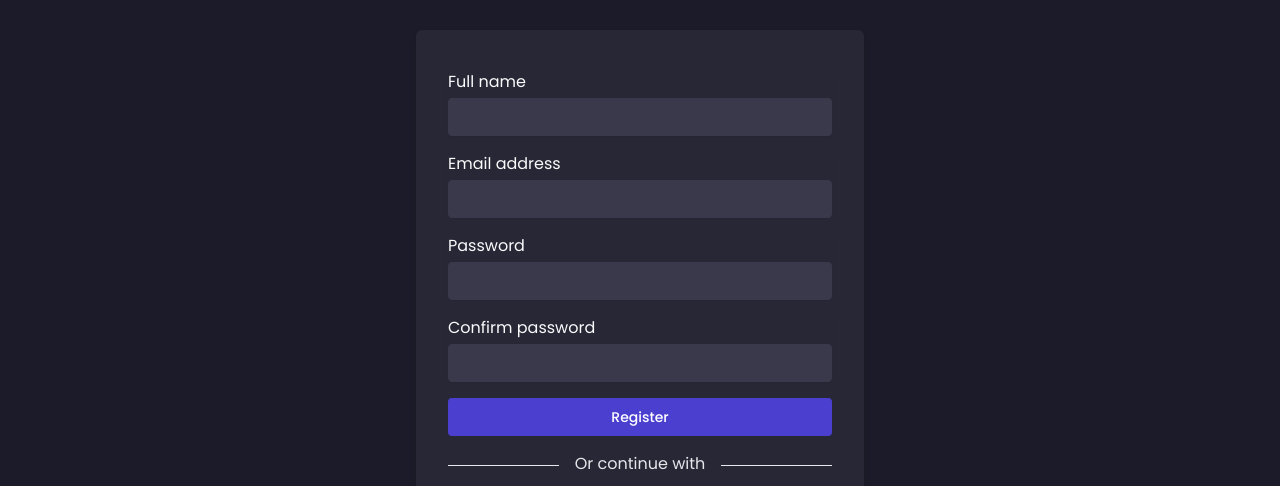
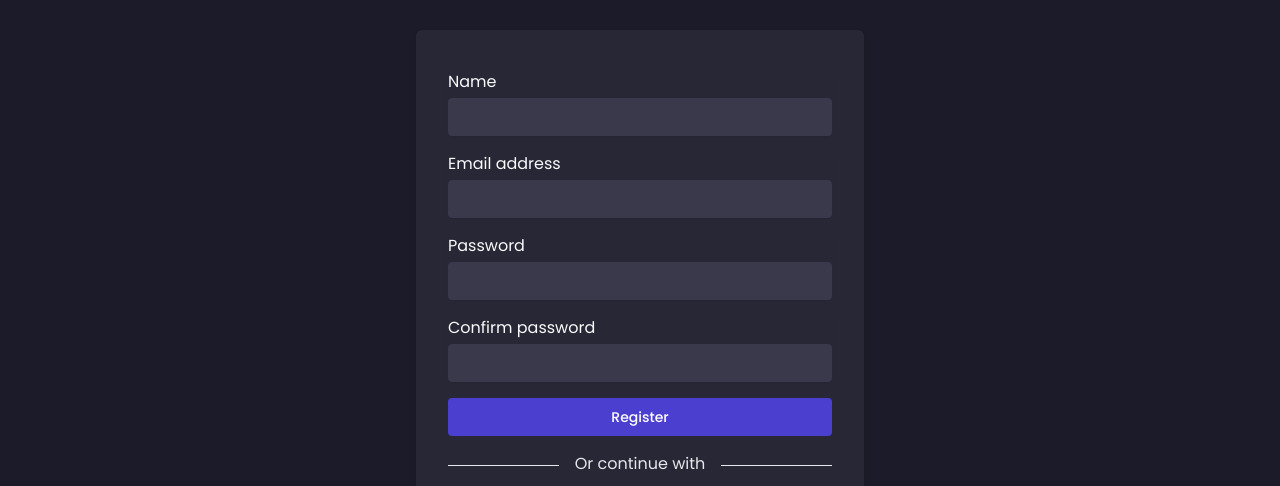
Before and after one commit to Yugabdh/Codelit, a Next.js app: page /register in a window 1280 px wide. Shown: the part 213-699 px from the top of the page. Built offline with nearby package versions, Linux system fonts and the light colour scheme; no server answers.

Commit message:
Modified forms with InputField component

```diff
--- a/components/RegistrationForm/index.js
+++ b/components/RegistrationForm/index.js
@@ -1,78 +1,107 @@
-import Link from "next/link";
+import { useCreateUserWithEmailAndPassword } from "react-firebase-hooks/auth";
+
+import InputField from "../InputField";
+import useForm from "../../hooks/useForm";
+import validate from "./validationRules";
+
+import auth from "../../firebase/firebase";
 
 const RegistrationForm = () => {
+  const [createUserWithEmailAndPassword, user, loading, error] =
+    useCreateUserWithEmailAndPassword(auth);
+
+  const register = () => {
+    // TODO: write register logic
+    setIsSubmitting(false);
+  };
+
+  const {
+    values,
+    errors,
+    handleChange,
+    handleSubmit,
+    isSubmitting,
+    setIsSubmitting,
+  } = useForm(register, validate);
+
   return (
-
-    <form className="space-y-4" action="#" method="POST">
+    <form
+      className="space-y-4"
+      onSubmit={handleSubmit}
+      noValidate
+      method="POST"
+    >
       <input type="hidden" name="remember" defaultValue="true" />
       <div className="rounded-md shadow-sm">
-        <div>
-          <label htmlFor="fullName" className="text-gray-50">
-            Full name
-          </label>
-          <input
+        <InputField
+          label="Name"
           id="fullName"
           name="fullName"
-            type="fullName"
-            required
-            className="appearance-none rounded relative block w-full px-3 py-2 bg-bg-faint mt-1 text-gray-50 focus:outline-none border border-bg-faint focus:border-gray-50 focus:z-10 sm:text-sm"
+          type="text"
+          value={values.fullName || ""}
+          handleChange={handleChange}
+          required={true}
+          placeholder=""
+          disabled={loading}
+          error={errors.fullName}
         />
       </div>
+      <div className="rounded-md shadow-sm">
+        <InputField
+          label="Email address"
+          id="email"
+          name="email"
+          type="email"
+          value={values.email || ""}
+          handleChange={handleChange}
+          autoComplete="email"
+          required={true}
+          disabled={loading}
+          error={errors.email}
+        />
       </div>
       <div className="rounded-md shadow-sm">
-        <div>
-          <label htmlFor="email-address" className="text-gray-50">
-            Email address
-          </label>
-          <input
-            id="email-address"
-            name="email"
-            type="email"
-            autoComplete="email"
-            required
-            className="appearance-none rounded relative block w-full px-3 py-2 bg-bg-faint mt-1 text-gray-50 focus:outline-none border border-bg-faint focus:border-gray-50 focus:z-10 sm:text-sm"
-          />
-        </div>
-      </div>
-      <div className="rounded-md shadow-sm">
-        <div>
-          <label htmlFor="password" className="text-gray-50">
-            Password
-          </label>
-          <input
+        <InputField
+          label="Password"
           id="password"
           name="password"
           type="password"
-            required
-            className="appearance-none rounded relative block w-full px-3 py-2 bg-bg-faint mt-1 text-gray-50 focus:outline-none border border-bg-faint focus:border-gray-50 focus:z-10 sm:text-sm"
+          value={values.password || ""}
+          handleChange={handleChange}
+          autoComplete="password"
+          required={true}
+          disabled={loading}
+          error={errors.password}
         />
       </div>
-      </div>
       <div className="rounded-md shadow-sm">
-        <div>
-          <label htmlFor="password" className="text-gray-50">
-            Confirm password
-          </label>
-          <input
+        <InputField
+          label="Confirm password"
           id="repassword"
           name="repassword"
-            type="repassword"
-            required
-            className="appearance-none rounded relative block w-full px-3 py-2 bg-bg-faint mt-1 text-gray-50 focus:outline-none border border-bg-faint focus:border-gray-50 focus:z-10 sm:text-sm"
+          type="password"
+          value={values.repassword || ""}
+          handleChange={handleChange}
+          autoComplete="repassword"
+          required={true}
+          disabled={loading}
+          error={errors.repassword}
         />
-        </div>
       </div>
 
       <div>
         <button
           type="submit"
-          className="group relative w-full flex justify-center py-2 px-4 border border-transparent text-sm font-medium rounded text-white bg-primary-200 hover:bg-primary-400 focus:outline-none focus:ring-2 focus:ring-offset-2 transition-all ease focus:ring-indigo-500"
+          disabled={isSubmitting || loading}
+          className={`group relative w-full flex justify-center py-2 px-4 border border-transparent text-sm font-medium rounded text-white bg-primary-200 hover:bg-primary-400 focus:outline-none focus:ring-2 focus:ring-offset-2 transition-all ease focus:ring-indigo-500 ${
+            isSubmitting || loading ? "bg-gray-500 hover:bg-gray-500" : ""
+          }`}
         >
           Register
         </button>
       </div>
     </form>
-  )
-}
+  );
+};
 
 export default RegistrationForm;
--- a/components/RegistrationForm/validationRules.js
+++ b/components/RegistrationForm/validationRules.js
@@ -3,21 +3,23 @@ export default function validate(values) {
   let emailRegex = /^(([^<>()\[\]\\.,;:\s@"]+(\.[^<>()\[\]\\.,;:\s@"]+)*)|(".+"))@((\[[0-9]{1,3}\.[0-9]{1,3}\.[0-9]{1,3}\.[0-9]{1,3}\])|(([a-zA-Z\-0-9]+\.)+[a-zA-Z]{2,}))$/;
   let errors = {};
   if (!values.fullName) {
-    errors.fullName = "Please enter full name";
+    errors.fullName = "Please enter name";
+  } else if (!(/^([a-zA-Z'-.]+(?:\ [a-zA-Z'-.]+)?)$/.test(values.fullName.trim()))) {
+    errors.fullName = "Please enter name(Firstname and lastname)";
   }
   if (!values.email) {
     errors.email = "Please enter email address";
-  } else if (!emailRegex.test(values.email)) {
+  } else if (!emailRegex.test(values.email.trim())) {
     errors.email = "Please provide proper email address";
   }
   if (!values.password) {
     errors.password = "Please enter password";
-  } else if (values.password.length < 8) {
+  } else if (values.password.trim().length <= 7) {
     errors.password = "Password should be minimum 8 characters";
   }
   if (!values.repassword) {
     errors.repassword = "Please re-enter password";
-  } else if (!(values.password === values.repassword)) {
+  } else if (!(values.password === values.repassword.trim())) {
     errors.repassword = "Password not matching";
   }
   return errors;
--- a/components/SignInForm/index.js
+++ b/components/SignInForm/index.js
@@ -1,36 +1,61 @@
 import Link from "next/link";
+import { useSignInWithEmailAndPassword } from 'react-firebase-hooks/auth';
+
+import InputField from "../InputField";
+import useForm from "../../hooks/useForm";
+import validate from "./validationRules";
+
+import auth from "../../firebase/firebase";
 
 const SignInForm = () => {
+  const [signInWithEmailAndPassword, user, loading, error] =
+    useSignInWithEmailAndPassword(auth);
+
+  const login = () => {
+    // TODO: write login logic
+    setIsSubmitting(false);
+  };
+
+  const {
+    values,
+    errors,
+    handleChange,
+    handleSubmit,
+    isSubmitting,
+    setIsSubmitting,
+  } = useForm(login, validate);
   return (
     <form className="space-y-4" action="#" method="POST">
       <input type="hidden" name="remember" defaultValue="true" />
       <div className="rounded-md shadow-sm">
         <div>
-          <label htmlFor="email-address" className="text-gray-50">
-            Email address
-          </label>
-          <input
-            id="email-address"
+          <InputField
+            label="Email address"
+            id="email"
             name="email"
             type="email"
+            value={values.email || ""}
+            handleChange={handleChange}
             autoComplete="email"
-            required
-            className="appearance-none rounded relative block w-full px-3 py-2 bg-bg-faint mt-1 text-gray-50 focus:outline-none border border-bg-faint focus:border-gray-50 focus:z-10 sm:text-sm"
+            required={true}
+            disabled={loading}
+            error={errors.email}
           />
         </div>
       </div>
       <div className="rounded-md shadow-sm">
         <div>
-          <label htmlFor="password" className="text-gray-50">
-            Password
-          </label>
-          <input
+          <InputField
+            label="Password"
             id="password"
             name="password"
             type="password"
-            autoComplete="current-password"
-            required
-            className="appearance-none rounded relative block w-full px-3 py-2 bg-bg-faint mt-1 text-gray-50 focus:outline-none border border-bg-faint focus:border-gray-50 focus:z-10 sm:text-sm"
+            value={values.password || ""}
+            handleChange={handleChange}
+            autoComplete="password"
+            required={true}
+            disabled={loading}
+            error={errors.password}
           />
         </div>
       </div>
@@ -51,9 +76,12 @@ const SignInForm = () => {
       <div>
         <button
           type="submit"
-          className="group relative w-full flex justify-center py-2 px-4 border border-transparent text-sm font-medium rounded text-white bg-primary-200 hover:bg-primary-400 focus:outline-none focus:ring-2 focus:ring-offset-2 transition-all ease focus:ring-indigo-500"
+          disabled={isSubmitting || loading}
+          className={`group relative w-full flex justify-center py-2 px-4 border border-transparent text-sm font-medium rounded text-white bg-primary-200 hover:bg-primary-400 focus:outline-none focus:ring-2 focus:ring-offset-2 transition-all ease focus:ring-indigo-500 ${
+            isSubmitting || loading ? "bg-gray-500 hover:bg-gray-500" : ""
+          }`}
         >
-          Sign in
+          Register
         </button>
       </div>
     </form>
```
Lines whose indentation alone changed are shown as unchanged.
